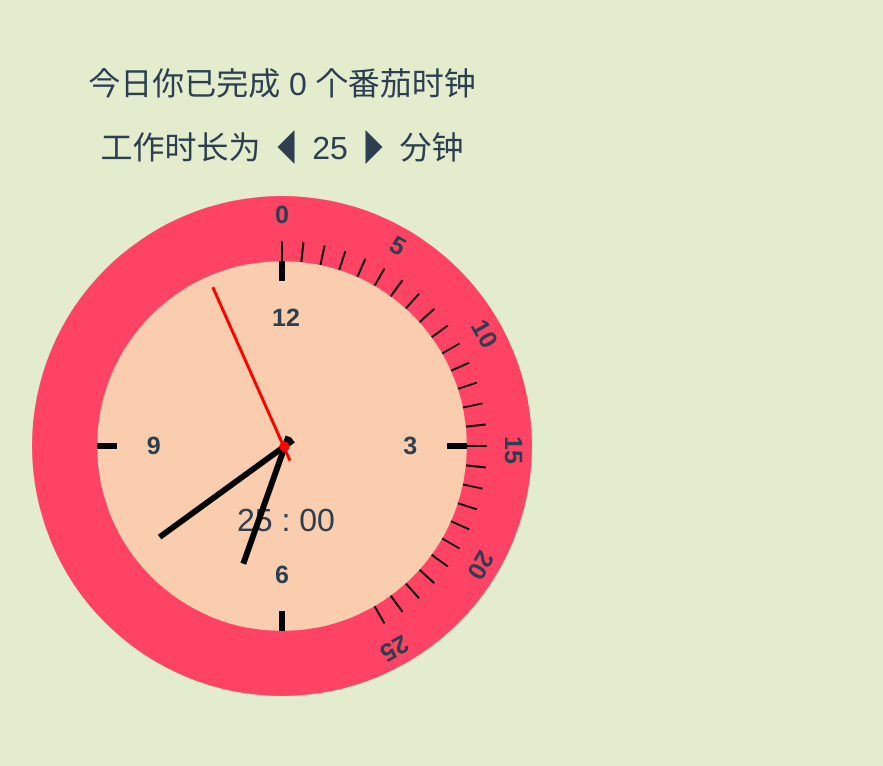
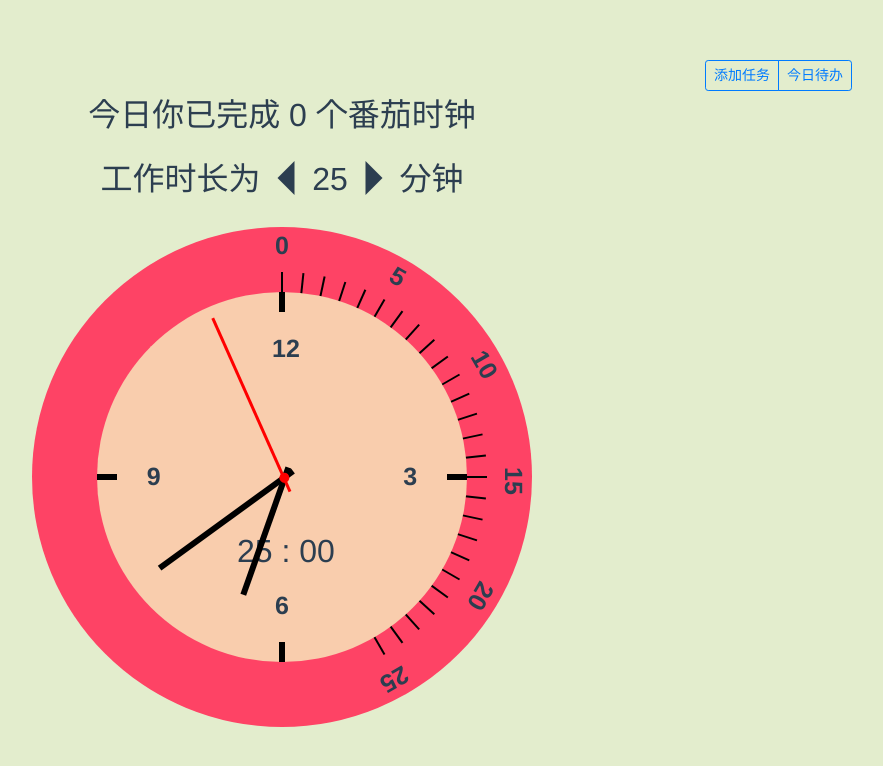
Before and after one commit to xiangyun-zhang/Pomodoro-Timer, a Vue app: page / in a window 1280 px wide. Shown: the top 766 px of the page, without its empty margins (358-1241 px from the left). Built offline with nearby package versions, Linux system fonts and the light colour scheme.

Commit message:
add ToDo components

```diff
--- a/src/App.vue
+++ b/src/App.vue
@@ -1,14 +1,19 @@
 <template>
-	<div id="app"><Timer /></div>
+	<div id="app">
+		<ToDo />
+		<Timer />
+	</div>
 </template>
 
 <script>
+import ToDo from './components/ToDo.vue';
 import Timer from './components/Timer.vue';
 
 export default {
 	name: 'app',
 	components: {
-		Timer
+		Timer,
+		ToDo
 	},
 	mounted: function() {
 		// 检查是否有权限发出通知；如果没有，则请求获得权限
--- /dev/null
+++ b/src/components/ToDo.vue
@@ -0,0 +1,54 @@
+<template>
+	<div class="todo">
+		<div class="container">
+			<div class="row todo-panel justify-content-end">
+				<!-- Button trigger modal -->
+				<div class="btn-group">
+					<button class="btn btn-outline-primary btn-sm" type="button" data-toggle="modal" data-target='#addToDo'>添加任务</button>
+					<button class="btn btn-outline-primary btn-sm" type="button" data-toggle="modal" data-target='#toDoList'>今日待办</button>
+				</div>
+			</div>
+			<!-- Modal -->
+			<div class="modal fade" id="addToDo" tabindex="-1" role="dialog" aria-labelledby="addToDoModalLabel" aria-hidden="true">
+				<div class="modal-dialog" role="document">
+					<div class="modal-content">
+						<div class="modal-header">
+							<h5 class="modal-title" id="addToDoModalLabel">增加任务</h5>
+							<button type="button" class="close" data-dismiss="modal" aria-label="Close"><span aria-hidden="true">&times;</span></button>
+						</div>
+						<div class="modal-body">
+
+						</div>
+						<div class="modal-footer">
+							<button type="button" class="btn btn-secondary" data-dismiss="modal">关闭</button>
+							<button type="button" class="btn btn-primary">Save changes</button>
+						</div>
+					</div>
+				</div>
+			</div>
+			<div class="modal fade" id="toDoList" tabindex="-1" role="dialog" aria-labelledby="toDoListModalLabel" aria-hidden="true">
+				<div class="modal-dialog" role="document">
+					<div class="modal-content">
+						<div class="modal-header">
+							<h5 class="modal-title" id="toDoListModalLabel">今日待办任务</h5>
+							<button type="button" class="close" data-dismiss="modal" aria-label="Close"><span aria-hidden="true">&times;</span></button>
+						</div>
+						<div class="modal-body">...</div>
+						<div class="modal-footer">
+							<button type="button" class="btn btn-secondary" data-dismiss="modal">关闭</button>
+							<button type="button" class="btn btn-primary">Save changes</button>
+						</div>
+					</div>
+				</div>
+			</div>
+		</div>
+	</div>
+</template>
+
+<script>
+export default {
+	name: 'ToDo'
+};
+</script>
+
+<style></style>
```
